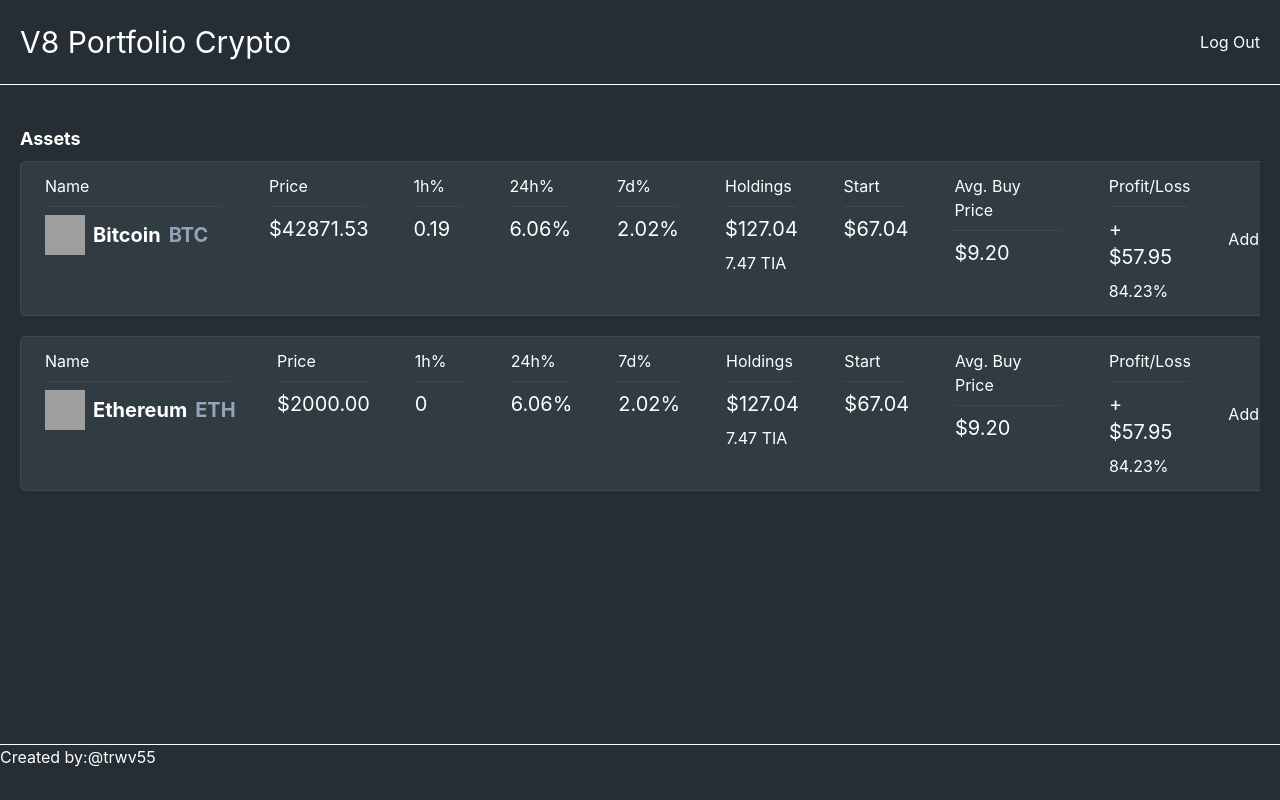
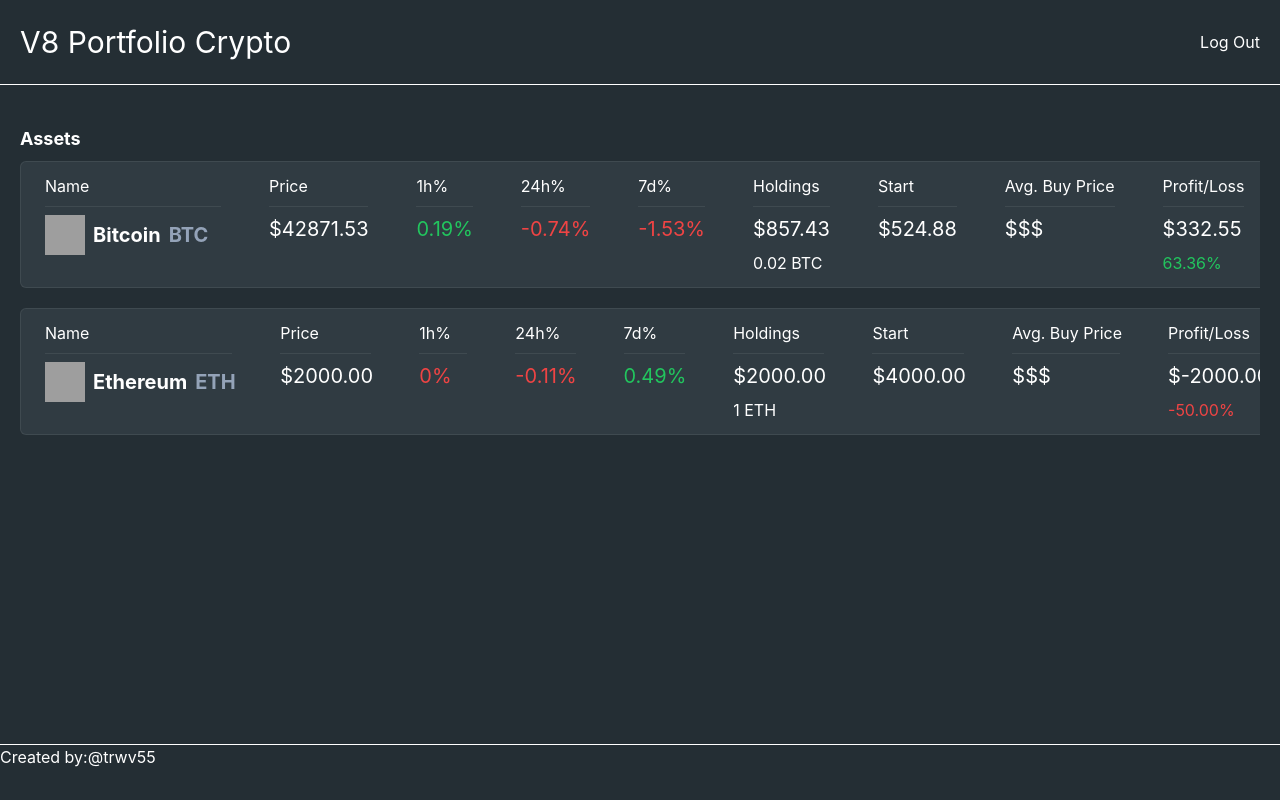
Before and after one commit to trwv55/coins-portfolio, a React (Vite) app: page / in a window 1280 px wide. Built offline with nearby package versions, Linux system fonts and the light colour scheme; grey boxes are pictures that could not be loaded; a web font is replaced by a local one.

Commit message:
start AddAsset

```diff
--- a/src/api.js
+++ b/src/api.js
@@ -4,7 +4,7 @@ export function fakeFetchCrypto() {
     return new Promise((resolve) => {
         setTimeout(() => {
             resolve(cryptoData);
-        }, 2000);
+        }, 300);
     });
 }
 
@@ -12,6 +12,6 @@ export function fakeFetchAssetes() {
     return new Promise((resolve) => {
         setTimeout(() => {
             resolve(cryptoAssets);
-        }, 2000);
+        }, 300);
     });
 }
--- a/src/components/AssetBlock.jsx
+++ b/src/components/AssetBlock.jsx
@@ -1,9 +1,47 @@
+/* eslint-disable no-unused-vars */
+import { useEffect, useState } from 'react';
+import AddAssetModal from './modals/AddAssetModal';
+
 /* eslint-disable react/prop-types */
 const AssetBlock = ({ asset }) => {
-    // console.log('asset', asset);
+    const [openBuyModal, setOpenBuyModa] = useState(false);
+    const [openSellModal, setOpenSellModa] = useState(false);
+
+    useEffect(() => {
+        // изменим цвет строки в зависимости того цена в "+" или "-"
+        function colorClass() {
+            const elems = document.querySelectorAll('.handleColor');
+            elems.forEach((elem) => {
+                const priceChange = elem.textContent.slice(0, -1);
+                const positiveDinamic = parseFloat(priceChange) > 0;
+                const colorClass = positiveDinamic ? 'text-green-500' : 'text-red-500';
+
+                elem.classList.add(colorClass);
+            });
+        }
+        colorClass();
+    }, [asset]);
+
+    function handleAdd(e) {
+        const siblingBlock = e.target.nextSibling;
+
+        // Отобразим выбор операции
+        if (siblingBlock.classList.contains('hidden')) {
+            siblingBlock.classList.remove('hidden');
+            siblingBlock.classList.add('inline-block');
+        } else {
+            siblingBlock.classList.remove('inline-block');
+            siblingBlock.classList.add('hidden');
+        }
+    }
+
+    function closeModal() {
+        setOpenBuyModa(false);
+    }
+
     return (
         <>
-            <div className="overflow-auto mb-5">
+            <div className="overflow-auto overflow-y-hidden mb-5 relative">
                 <div className="py-3 bg-grey rounded-md border border-solid border-border flex justify-between min-w-[80rem]">
                     <div className="flex">
                         <div className="flex flex-col ml-6 mr-6 min-w-44">
@@ -22,40 +60,65 @@ const AssetBlock = ({ asset }) => {
                         </div>
                         <div className="flex flex-col ml-6 mr-6 min-w-12">
                             <div className="pb-2 border-b border-border">1h%</div>
-                            <div className="pt-2 text-xl">{asset.priceChange1h}</div>
+                            <div className="pt-2 text-xl handleColor">{asset.priceChange1h}%</div>
                         </div>
                         <div className="flex flex-col ml-6 mr-6 min-w-12">
                             <div className="pb-2 border-b border-border">24h%</div>
-                            <div className="pt-2 text-xl">6.06%</div>
+                            <div className="pt-2 text-xl handleColor">{asset.priceChange1d}%</div>
                         </div>
                         <div className="flex flex-col ml-6 mr-6 min-w-12">
                             <div className="pb-2 border-b border-border">7d%</div>
-                            <div className="pt-2 text-xl">2.02%</div>
+                            <div className="pt-2 text-xl handleColor">{asset.priceChange1w}%</div>
                         </div>
                         <div className="flex flex-col ml-6 mr-6 min-w-12">
                             <div className="pb-2 border-b border-border">Holdings</div>
-                            <div className="pt-2 text-xl">$127.04</div>
-                            <div className="pt-2 text-base">7.47 TIA</div>
+                            <div className="pt-2 text-xl">${asset.totalMoneyNow.toFixed(2)}</div>
+                            <div className="pt-2 text-base whitespace-nowrap">
+                                {asset.amount} {asset.symbol}
+                            </div>
                         </div>
                         <div className="flex flex-col ml-6 mr-6 min-w-12">
                             <div className="pb-2 border-b border-border">Start</div>
-                            <div className="pt-2 text-xl">$67.04</div>
+                            <div className="pt-2 text-xl">${asset.totalMoneyIn.toFixed(2)}</div>
                         </div>
                         <div className="flex flex-col ml-6 mr-6 min-w-12">
-                            <div className="pb-2 border-b border-border">Avg. Buy Price</div>
-                            <div className="pt-2 text-xl">$9.20</div>
+                            <div className="pb-2 border-b border-border whitespace-nowrap">
+                                Avg. Buy Price
+                            </div>
+                            <div className="pt-2 text-xl">$$$</div>
                         </div>
                         <div className="flex flex-col ml-6 mr-6 min-w-12">
                             <div className="pb-2 border-b border-border">Profit/Loss</div>
-                            <div className="pt-2 text-xl">+ $57.95</div>
-                            <div className="pt-2 text-base">84.23%</div>
+                            <div className="pt-2 text-xl whitespace-nowrap">
+                                ${asset.totalProfit.toFixed(2)}
+                            </div>
+                            <div className="pt-2 text-base handleColor">
+                                {asset.growPercent.toFixed(2)}%
+                            </div>
                         </div>
                     </div>
-                    <div className="flex justify-center items-center mr-6">
-                        <button className="relative p-4">Add</button>
+                    <div className="flex justify-center items-center mr-6 relative">
+                        <button
+                            onClick={handleAdd}
+                            className="relative p-4 whitespace-nowrap text-slate-400 transition-all hover:text-white"
+                        >
+                            Add
+                        </button>
+                        <div className="hidden">
+                            <ul className="absolute top-16 -left-2 w-20 flex justify-between bg-greySecond px-1 rounded mt-1 optionList">
+                                <li className="text-blue transition-all hover:text-white">
+                                    <button onClick={() => setOpenBuyModa(true)}>Buy</button>
+                                </li>
+                                <li className="text-blue transition-all hover:text-white">
+                                    <button>Sell</button>
+                                </li>
+                            </ul>
+                        </div>
                     </div>
                 </div>
             </div>
+
+            <AddAssetModal isOpen={openBuyModal} asset={asset} onClose={closeModal} />
         </>
     );
 };
--- /dev/null
+++ b/src/components/modals/AddAssetModal.jsx
@@ -0,0 +1,30 @@
+/* eslint-disable react/prop-types */
+/* eslint-disable no-unused-vars */
+import React from 'react';
+
+const AddAssetModal = ({ isOpen, asset, onClose }) => {
+    console.log('isOpen', isOpen);
+    return (
+        <>
+            {isOpen && (
+                <div className="fixed inset-0 flex items-center justify-center z-10">
+                    <div className="fixed inset-0 bg-black opacity-50"></div>
+                    <div className="bg-white p-8 rounded-md min-h-96 min-w-[450px] relative">
+                        <button
+                            className="text-gray-500 hover:text-gray-700 absolute top-2 right-8"
+                            onClick={onClose}
+                        >
+                            Close
+                        </button>
+                        <div className="flex items-center pb-4 border-b border-solid border-gray-850">
+                            <img className="mr-2 w-11 h-11" src={asset.icon} alt="" />
+                            <div className="text-gray-700 font-bold text-xl">{asset.name}</div>
+                        </div>
+                    </div>
+                </div>
+            )}
+        </>
+    );
+};
+
+export default AddAssetModal;
--- a/src/mock.js
+++ b/src/mock.js
@@ -610,8 +610,8 @@ export const cryptoAssets = [
     },
     {
         id: 'ethereum',
-        amount: 2,
-        price: 1000,
+        amount: 1,
+        price: 4000,
         date: new Date(),
     },
 ];
--- a/src/pages/Home.jsx
+++ b/src/pages/Home.jsx
@@ -24,6 +24,7 @@ const Main = () => {
                 grow: asset.price < coin.price,
                 totalMoneyNow: asset.amount * coin.price,
                 totalProfit: asset.amount * coin.price - asset.amount * asset.price,
+                avgBuyPrice: '',
                 growPercent: calculatePercentageDifference(asset.price, coin.price),
                 ...coin,
             };
--- a/tailwind.config.js
+++ b/tailwind.config.js
@@ -36,6 +36,7 @@ export default {
                 blackMain: 'rgb(36,46,52)',
                 blue: 'rgb(49,142,245)',
                 grey: 'rgb(48,59,66)',
+                greySecond: 'rgb(56,66,72)',
                 border: 'rgba(255, 255, 255, 0.075)',
             },
             width: {
```
Also changed, not shown: src/assets/close.svg (added).
